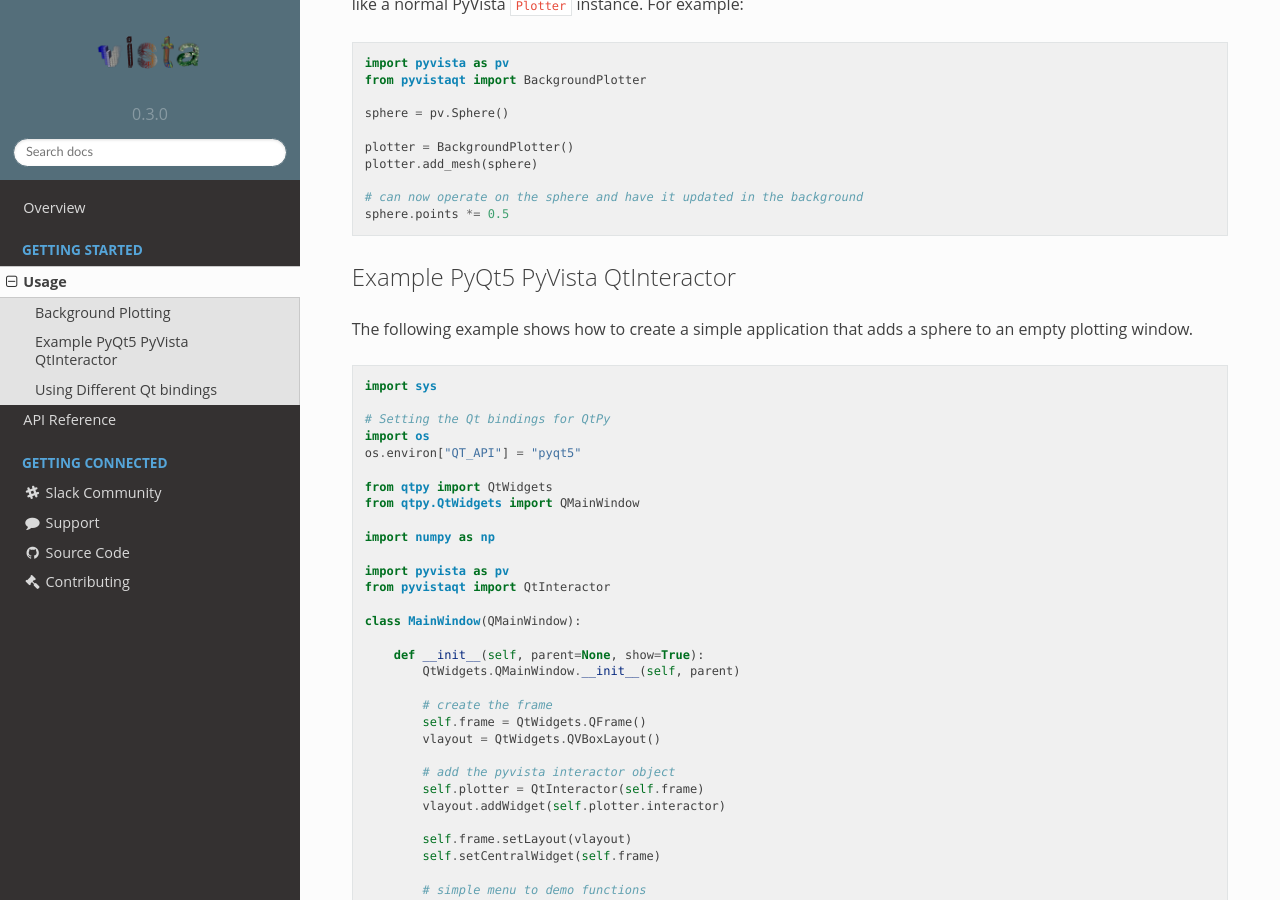
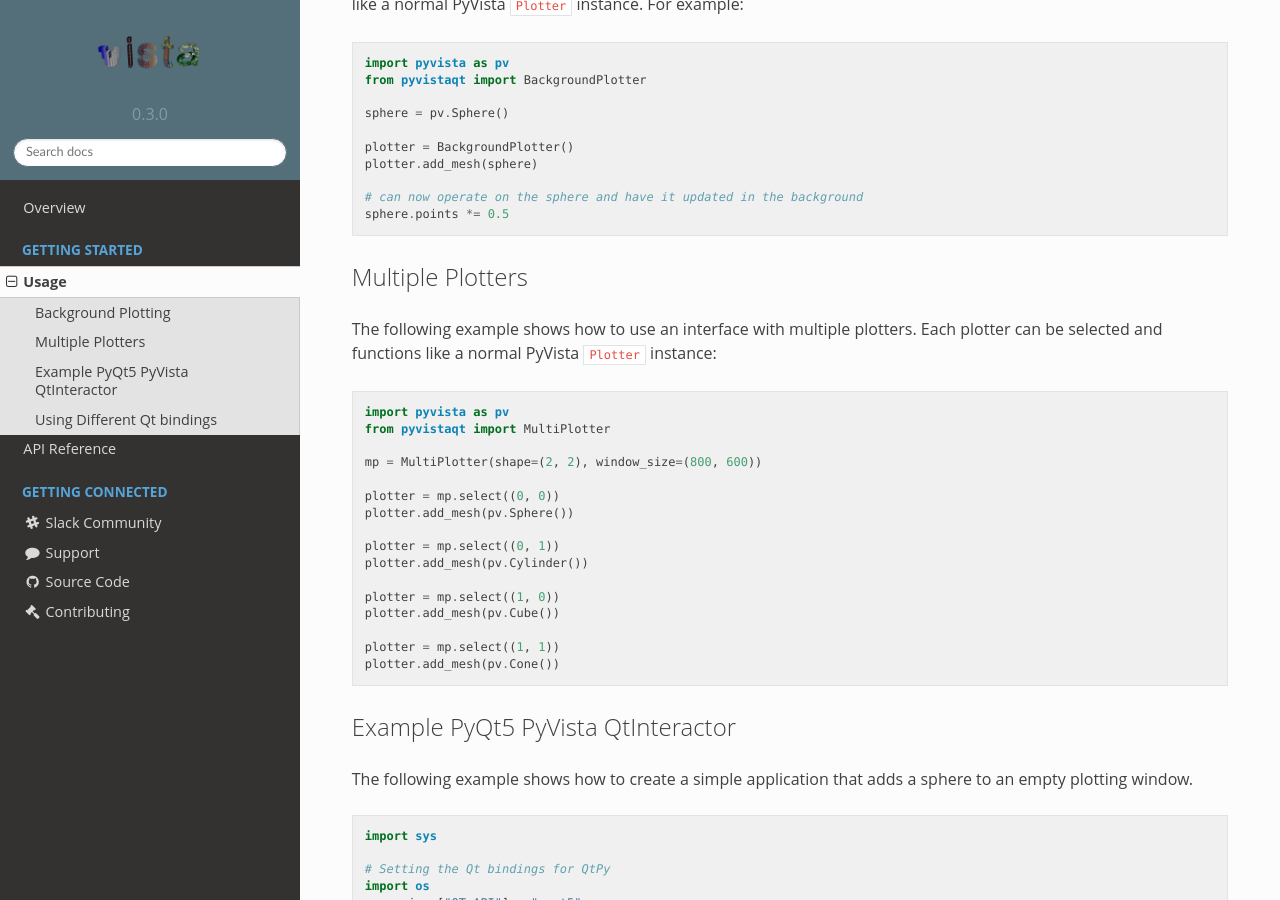
Before and after one commit to pyvista/pyvistaqt, a Sphinx documentation site: the page built from docs/usage.rst, in a window 1280 px wide and 900 px high, scrolled down 586 px. Built offline with Sphinx 7.4.7 and the Read the Docs theme 2.0.0, drawn with Linux system fonts in a browser that asks for light colours.

Commit message:
Update usage

```diff
--- a/docs/usage.rst
+++ b/docs/usage.rst
@@ -40,6 +40,32 @@ and functions like a normal PyVista ``Plotter`` instance. For example:
 
     # can now operate on the sphere and have it updated in the background
     sphere.points *= 0.5
+
+
+Multiple Plotters
+~~~~~~~~~~~~~~~~~
+
+The following example shows how to use an interface with multiple plotters. Each
+plotter can be selected and functions like a normal PyVista ``Plotter`` instance:
+
+.. code:: python
+
+    import pyvista as pv
+    from pyvistaqt import MultiPlotter
+
+    mp = MultiPlotter(shape=(2, 2), window_size=(800, 600))
+
+    plotter = mp.select((0, 0))
+    plotter.add_mesh(pv.Sphere())
+
+    plotter = mp.select((0, 1))
+    plotter.add_mesh(pv.Cylinder())
+
+    plotter = mp.select((1, 0))
+    plotter.add_mesh(pv.Cube())
+
+    plotter = mp.select((1, 1))
+    plotter.add_mesh(pv.Cone())
 
 
 Example PyQt5 PyVista QtInteractor
```
